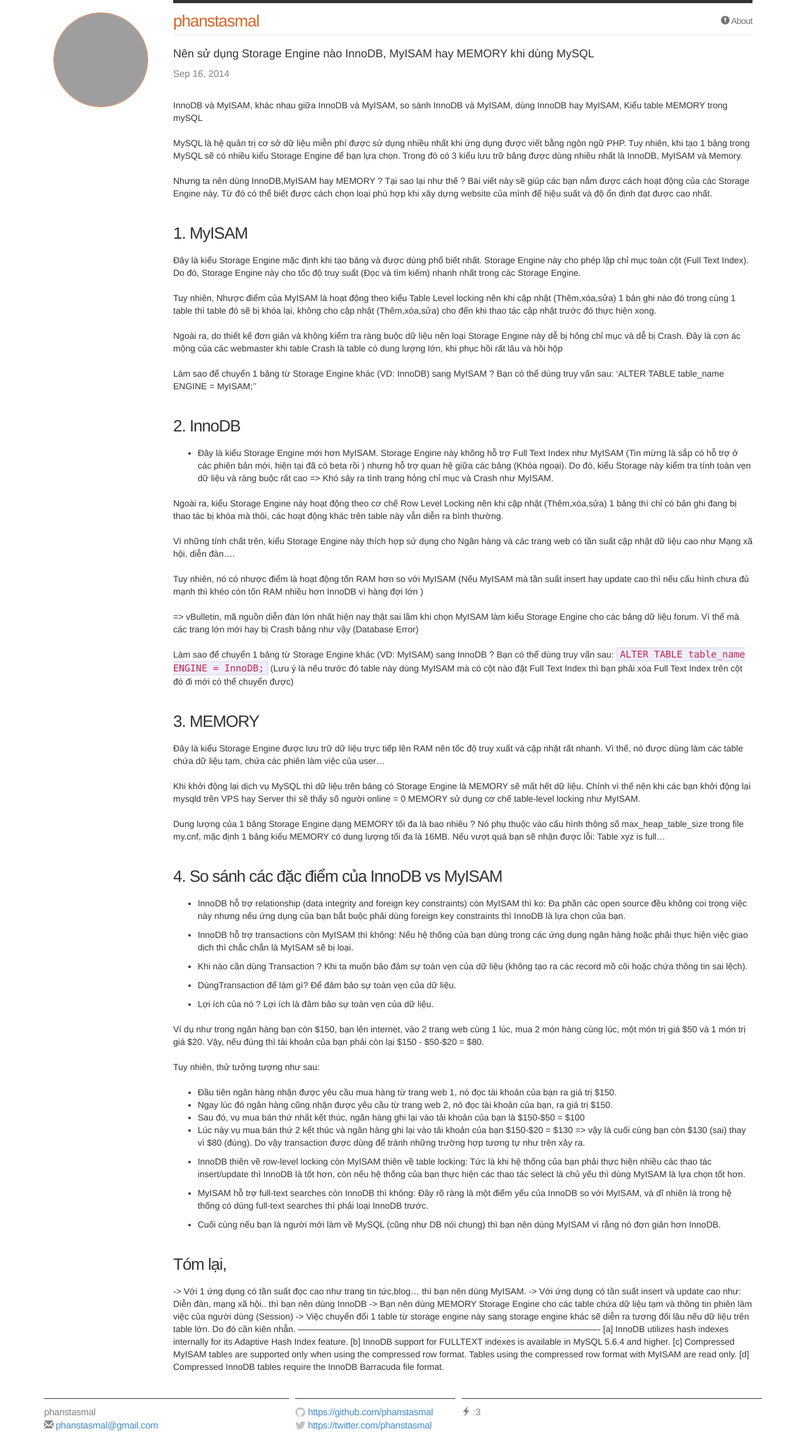
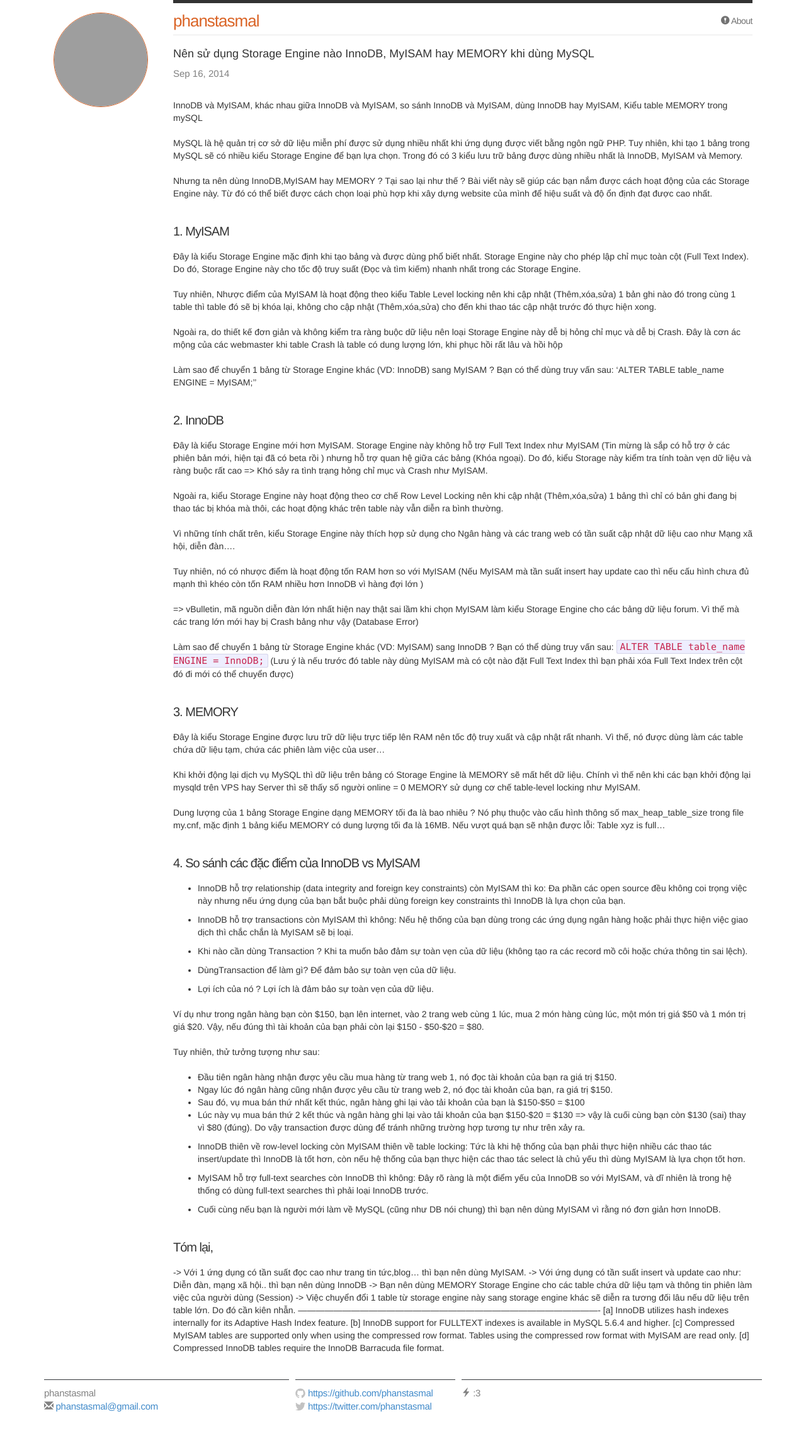
Before and after one commit to phanstasmal/phanstasmal.github.io, a Jekyll site: the page built from _posts/2014-09-16-Nen-su-dung-storage-engine-nao-trong-mysql.markdown, in a window 1280 px wide. Shown: the whole page at 63% size. Built offline with Jekyll 4.4.1, drawn with Linux system fonts in a browser that asks for light colours; after the commit the page ends 2269 px from its top, so only the background shows below that; grey boxes are pictures that could not be loaded.

Commit message:
write up

```diff
--- a/_posts/2014-09-16-Nen-su-dung-storage-engine-nao-trong-mysql.markdown
+++ b/_posts/2014-09-16-Nen-su-dung-storage-engine-nao-trong-mysql.markdown
@@ -11,7 +11,7 @@
 
 Nhưng ta nên dùng InnoDB,MyISAM hay MEMORY ? Tại sao lại như thế ? Bài viết này sẽ giúp các bạn nắm được cách hoạt động của các Storage Engine này. Từ đó có thể biết được cách chọn loại phù hợp khi xây dựng website của mình để hiệu suất và độ ổn định đạt được cao nhất.
 
-###1. MyISAM
+####1. MyISAM
 
 Đây là kiểu Storage Engine mặc định khi tạo bảng và được dùng phổ biết nhất. Storage Engine này cho phép lập chỉ mục toàn cột (Full Text Index). Do đó, Storage Engine này cho tốc độ truy suất (Đọc và tìm kiếm) nhanh nhất trong các Storage Engine.
 
@@ -23,9 +23,9 @@
 Bạn có thể dùng truy vấn sau:
 'ALTER TABLE table_name ENGINE = MyISAM;''
 
-###2. InnoDB
+####2. InnoDB
 
-- Đây là kiểu Storage Engine mới hơn MyISAM. Storage Engine này không hỗ trợ Full Text Index như MyISAM (Tin mừng là sắp có hỗ trợ ở các phiên bản mới, hiện tại đã có beta rồi ) nhưng hỗ trợ quan hệ giữa các bảng (Khóa ngoại). Do đó, kiểu Storage này kiểm tra tính toàn vẹn dữ liệu và ràng buộc rất cao => Khó sảy ra tình trạng hỏng chỉ mục và Crash như MyISAM.
+Đây là kiểu Storage Engine mới hơn MyISAM. Storage Engine này không hỗ trợ Full Text Index như MyISAM (Tin mừng là sắp có hỗ trợ ở các phiên bản mới, hiện tại đã có beta rồi ) nhưng hỗ trợ quan hệ giữa các bảng (Khóa ngoại). Do đó, kiểu Storage này kiểm tra tính toàn vẹn dữ liệu và ràng buộc rất cao => Khó sảy ra tình trạng hỏng chỉ mục và Crash như MyISAM.
 
 Ngoài ra, kiểu Storage Engine này hoạt động theo cơ chế Row Level Locking nên khi cập nhật (Thêm,xóa,sửa) 1 bảng thì chỉ có bản ghi đang bị thao tác bị khóa mà thôi, các hoạt động khác trên table này vẫn diễn ra bình thường.
 
@@ -41,7 +41,7 @@
 (Lưu ý là nếu trước đó table này dùng MyISAM mà có cột nào đặt Full Text Index thì bạn phải xóa Full Text Index trên cột đó đi mới có thể chuyển được)
 
 
-###3. MEMORY
+####3. MEMORY
 
 Đây là kiểu Storage Engine được lưu trữ dữ liệu trực tiếp lên RAM nên tốc độ truy xuất và cập nhật rất nhanh. Vì thế, nó được dùng làm các table chứa dữ liệu tạm, chứa các phiên làm việc của user...
 
@@ -51,7 +51,7 @@
 Dung lượng của 1 bảng Storage Engine dạng MEMORY tối đa là bao nhiêu ?
 Nó phụ thuộc vào cấu hình thông số max_heap_table_size trong file my.cnf, mặc định 1 bảng kiểu MEMORY có dung lượng tối đa là 16MB. Nếu vượt quá bạn sẽ nhận được lỗi: Table xyz is full...
 
-###4. So sánh các đặc điểm của InnoDB vs MyISAM
+####4. So sánh các đặc điểm của InnoDB vs MyISAM
 
 - InnoDB hỗ trợ relationship (data integrity and foreign key constraints) còn MyISAM thì ko: Đa phần các open source đều không coi trọng việc này nhưng nếu ứng dụng của bạn bắt buộc phải dùng foreign key constraints thì InnoDB là lựa chọn của bạn.
 
@@ -84,7 +84,7 @@
 - Cuối cùng nếu bạn là người mới làm về MySQL (cũng như DB nói chung) thì bạn nên dùng MyISAM vì rằng nó đơn giản hơn InnoDB.
 
 
-###Tóm lại,
+####Tóm lại,
 -> Với 1 ứng dụng có tần suất đọc cao như trang tin tức,blog... thì bạn nên dùng MyISAM.
 -> Với ứng dụng có tần suất insert và update cao như: Diễn đàn, mạng xã hội.. thì bạn nên dùng InnoDB
 -> Bạn nên dùng MEMORY Storage Engine cho các table chứa dữ liệu tạm và thông tin phiên làm việc của người dùng (Session)
```
